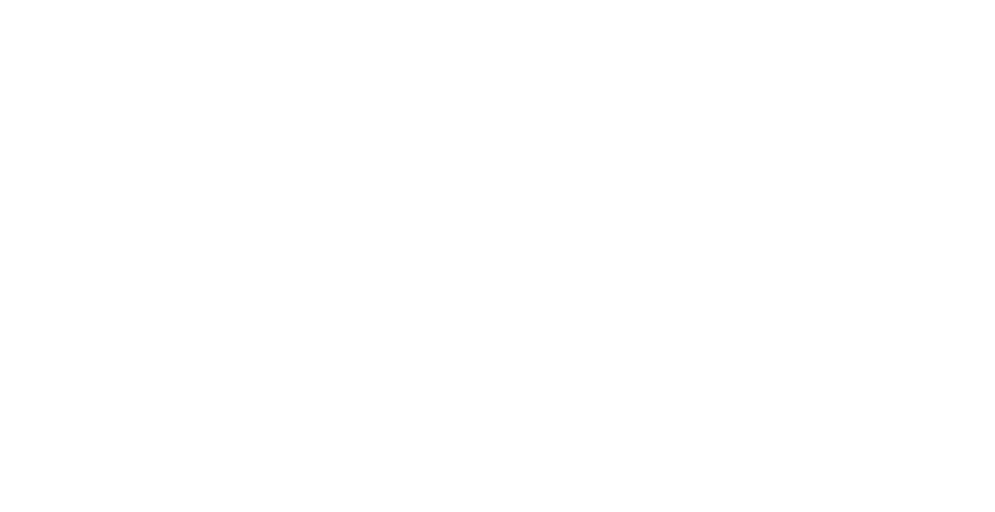
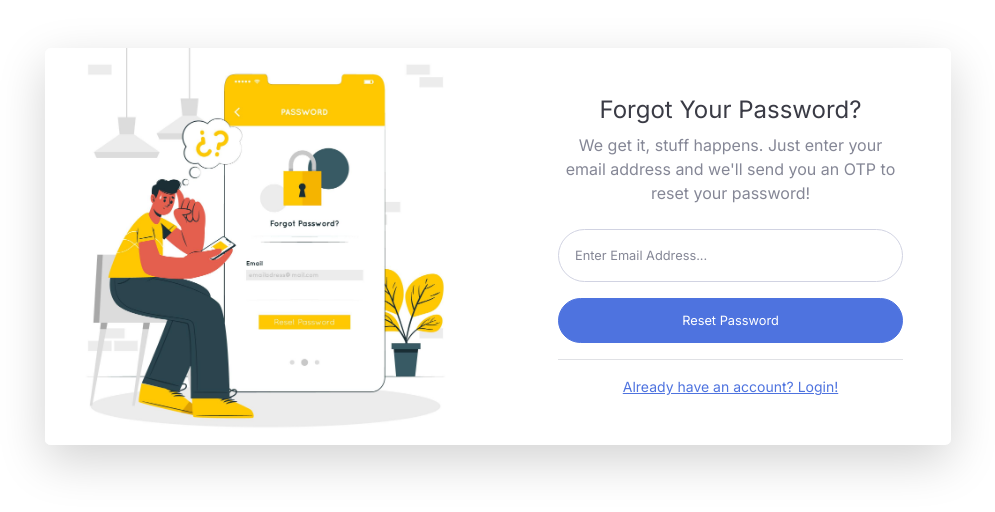
Before and after one commit to HiImLen/react-banking-web, a React (Create React App) app in the folder news-bank/: page /forgot in a window 1280 px wide. Before the commit this address had no page. Shown: the top 512 px of the page, without its empty margins (142-1137 px from the left). Built offline with nearby package versions, Linux system fonts and the light colour scheme.

Commit message:
Add forgot page, change login and signup

```diff
--- a/news-bank/src/App.js
+++ b/news-bank/src/App.js
@@ -3,6 +3,7 @@
 import Homepage from './components/Homepage.js';
 import Login from './views/Login.js';
 import SignUp from './views/SignUp.js';
+import Forgot from './views/Forgot.js';
 
 const theme = createTheme({
   palette:{
@@ -30,6 +31,7 @@
         <Routes>
           <Route path="/login" element={<Login />} />
           <Route path="/signup" element={<SignUp />} />
+          <Route path="/forgot" element={<Forgot />} />
           <Route path="/" element={
             <RequireAuth>
               <Homepage />
--- a/news-bank/src/index.css
+++ b/news-bank/src/index.css
@@ -1,6 +1,6 @@
-@tailwind base;
-@tailwind components;
-@tailwind utilities;
+@import 'tailwindcss/base';
+@import 'tailwindcss/components';
+@import 'tailwindcss/utilities';
 
 @import url('https://fonts.googleapis.com/css2?family=Inter:wght@300;400;500;600;700&display=swap');
 .heading {
--- a/news-bank/src/index.js
+++ b/news-bank/src/index.js
@@ -1,12 +1,12 @@
 import App from './App';
 import React from 'react';
 import ReactDOM from 'react-dom/client';
+import './index.css';
 import '../node_modules/bootstrap/dist/js/bootstrap.bundle.min.js';
 //import './assets/bootstrap/js/bootstrap.min.js';
 import './assets/bootstrap/css/bootstrap.min.css';
 import './assets/fonts/fontawesome-all.min.css';
 import './assets/bootstrap/js/theme.js';
-import './index.css';
 import { BrowserRouter } from 'react-router-dom';
 
 const root = ReactDOM.createRoot(document.getElementById('root'));
--- /dev/null
+++ b/news-bank/src/views/Forgot.js
@@ -0,0 +1,89 @@
+import { useForm } from 'react-hook-form';
+import { useLocation, useNavigate, Link } from 'react-router-dom';
+import { useEffect, useState } from 'react';
+import img_forgot from '../assets/img/forgot.jpg';
+
+import { instance, parseJwt } from '../utils.js';
+export default function Login(props) {
+    const nagivate = useNavigate();
+    const location = useLocation();
+
+    const { register, handleSubmit, formState: { errors } } = useForm();
+
+    useEffect(() => {
+        LoggedIn();
+    });
+
+    const onSubmit = async (data) => {
+        try {
+            console.log(data);
+            const res = await instance.post('/Users/ResetPassword', data);
+            if (res.status === 200) {
+                alert('Please check your email for the reset password link.');
+
+                // const retUrl = location.state?.from?.pathname || '/';
+                // nagivate(retUrl);
+            } else {
+                alert('Cannot reset password right now.');
+            }
+        } catch (error) {
+            if (error.response) {
+                // The request was made and the server responded with a status code
+                // that falls out of the range of 2xx
+                console.log(error.response.data);
+                console.log(error.response.status);
+                console.log(error.response.headers);
+                alert(error.response.status + ' ' + JSON.stringify(error.response.data));
+            } else if (error.request) {
+                // The request was made but no response was received
+                // `error.request` is an instance of XMLHttpRequest in the browser and an instance of
+                // http.ClientRequest in node.js
+                console.log(error.request);
+            } else {
+                // Something happened in setting up the request that triggered an Error
+                console.log('Error', error.message);
+            }
+            console.log(error.config);
+        }
+    }
+
+    const LoggedIn = () => {
+        if (localStorage.token) {
+            nagivate('/');
+        }
+    }
+
+    return (
+        <div className="container">
+            <div className="row justify-content-center">
+                <div className="col-md-9 col-lg-12 col-xl-10">
+                    <div className="card shadow-lg o-hidden border-0 my-5">
+                        <div className="card-body p-0">
+                            <div className="row">
+                                <div className="col-lg-6 d-none d-lg-flex">
+                                    <div className="flex-grow-1 bg-password-image" style={{ backgroundImage: "url(" + img_forgot + ")" }} />
+                                </div>
+                                <div className="col-lg-6">
+                                    <div className="p-5">
+                                        <div className="text-center">
+                                            <h4 className="text-dark mb-2">Forgot Your Password?</h4>
+                                            <p className="mb-4">We get it, stuff happens. Just enter your email address and we'll send you an OTP to reset your password!</p>
+                                        </div>
+                                        <form className="user">
+                                            <div className="mb-3">
+                                                <input className="form-control form-control-user" type="email" id="exampleInputEmail" aria-describedby="emailHelp" placeholder="Enter Email Address..." name="email" />
+                                            </div>
+                                            <button className="btn btn-primary d-block btn-user w-100" type="submit">Reset Password</button>
+                                        </form>
+                                        <hr />
+                                        <div className="text-center small"><Link to ="/login">Already have an account? Login!</Link></div>
+                                    </div>
+                                </div>
+                            </div>
+                        </div>
+                    </div>
+                </div>
+            </div>
+        </div>
+    );
+}
--- a/news-bank/src/views/SignUp.js
+++ b/news-bank/src/views/SignUp.js
@@ -1,9 +1,9 @@
-import {  useForm } from 'react-hook-form';
-import { useLocation, useNavigate, Link } from 'react-router-dom';
+import { useForm } from 'react-hook-form';
+import { useLocation, useNavigate } from 'react-router-dom';
 import { useEffect } from 'react';
 import sign_up_img from '../assets/img/Banking-_Services.jpg';
 
-import { instance, parseJwt } from '../utils.js';
+import { instance } from '../utils.js';
 export default function SignUp(props) {
     const nagivate = useNavigate();
     const location = useLocation();
@@ -11,25 +11,25 @@
     const { register, handleSubmit, formState: { errors } } = useForm();
 
     useEffect(() => {
-        LoggedIn();
-    }, []);
+        IsEmployee();
+    });
 
     const onSubmit = async (data) => {
         try {
             //console.log(data);
             const res = await instance.post('/Users', data);
-            if (res.data.authenticated) {
-                // console.log(res.data.accessToken);
-                localStorage.accessToken = res.data.accessToken;
-
-                const obj = parseJwt(res.data.accessToken);
-                localStorage.userId = obj.userId;
-
+            if (res.status === 201) {
+                alert('Account created successfully.');
                 // console.log(location.state);
                 const retUrl = location.state?.from?.pathname || '/';
                 nagivate(retUrl);
-            } else {
-                alert('Invalid login.');
+            } else if (res.status === 401) {
+                alert('User already exist.');
+            } else if (res.status === 403) {
+                alert('You do not have permission to create account.');
+            }
+            else {
+                alert('Cannot create account right now.');
             }
         } catch (error) {
             if (error.response) {
@@ -52,8 +52,8 @@
         }
     }
 
-    const LoggedIn = () => {
-        if (localStorage.token) {
+    const IsEmployee = () => {
+        if (localStorage.role_id === 2) {
             nagivate('/');
         }
     }
@@ -71,32 +71,34 @@
                                 <div className="text-center">
                                     <h4 className="text-dark mb-4">Create an Account!</h4>
                                 </div>
-                                <form className="user">
+                                <form className="user" onSubmit={handleSubmit(onSubmit)}>
                                     <div className="mb-3">
-                                        <input className="form-control form-control-user" type="text" id="exampleName" placeholder="Full Name" name="name" />
+                                        <input className="form-control form-control-user" type="text" id="exampleName" placeholder="Full Name" name="name" autoFocus {...register('name', { required: true })} />
+                                        {errors.name && <span className="error-message">Name cannot be empty</span>}
                                     </div>
                                     <div className="mb-3">
-                                        <input className="form-control form-control-user" type="email" id="exampleInputEmail" aria-describedby="emailHelp" placeholder="Email Address" name="email" />
+                                        <input className="form-control form-control-user" type="email" id="exampleInputEmail" aria-describedby="emailHelp" placeholder="Email Address" name="email" autoFocus {...register('email', { required: true })} />
+                                        {errors.email && <span className="error-message">Email cannot be empty</span>}
                                     </div>
                                     <div className="mb-3">
-                                        <input className="form-control form-control-user" type="text" id="examplePhone" placeholder="Phone Number" name="phone" />
+                                        <input className="form-control form-control-user" type="text" id="examplePhone" placeholder="Phone Number" name="phone" autoFocus {...register('phone', { required: true })} />
+                                        {errors.phone && <span className="error-message">Phone cannot be empty</span>}
                                     </div>
                                     <div className="mb-3">
-                                        <input className="form-control form-control-user" type="text" id="exampleUserName" placeholder="Username" name="username" />
+                                        <input className="form-control form-control-user" type="text" id="exampleUserName" placeholder="Username" name="username" autoFocus {...register('username', { required: true })} />
+                                        {errors.username && <span className="error-message">Username cannot be empty</span>}
                                     </div>
                                     <div className="row mb-3">
                                         <div className="col-sm-6 mb-3 mb-sm-0">
-                                            <input className="form-control form-control-user" type="password" id="examplePasswordInput" placeholder="Password" name="password" />
+                                            <input className="form-control form-control-user" type="password" id="examplePasswordInput" placeholder="Password" name="password" autoFocus {...register('password', { required: true })} />
+                                            {errors.password && <span className="error-message">Password cannot be empty</span>}
                                         </div>
-                                        <div className="col-sm-6">
+                                        <div className="col-sm-6 mb-3">
                                             <input className="form-control form-control-user" type="password" id="exampleRepeatPasswordInput" placeholder="Repeat Password" name="password_repeat" />
                                         </div>
                                     </div>
                                     <button className="btn btn-primary d-block btn-user w-100" type="submit">Register Account</button>
-                                    <hr />
                                 </form>
-                                <div className="text-center"><Link to="/forgot">Forgot Password?</Link></div>
-                                <div className="text-center"><Link to="/login">Already have an account? Login!</Link></div>
                             </div>
                         </div>
                     </div>
```
Also changed, not shown: news-bank/src/views/Login.js (+14 -12 lines), news-bank/src/assets/img/forgot.jpg (added).
